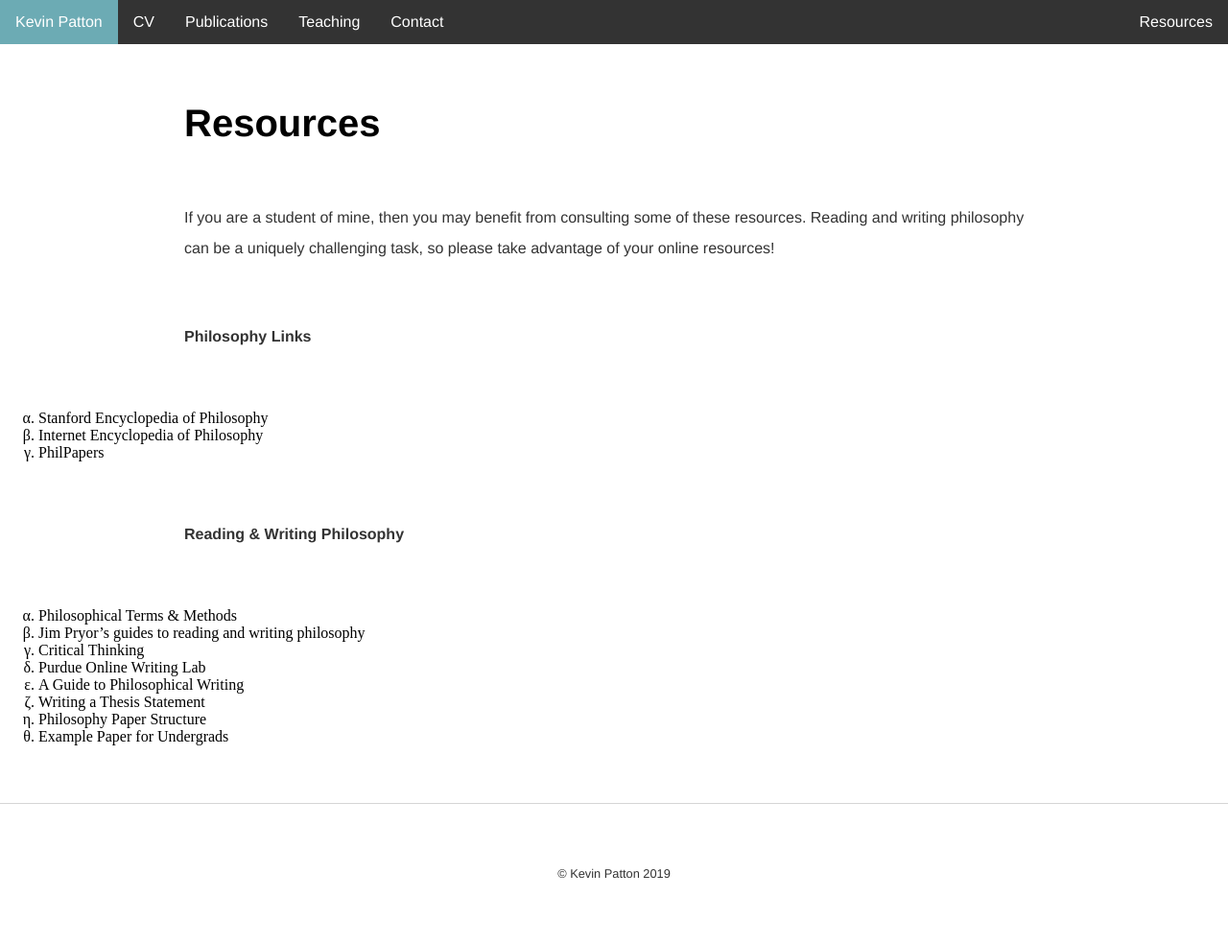
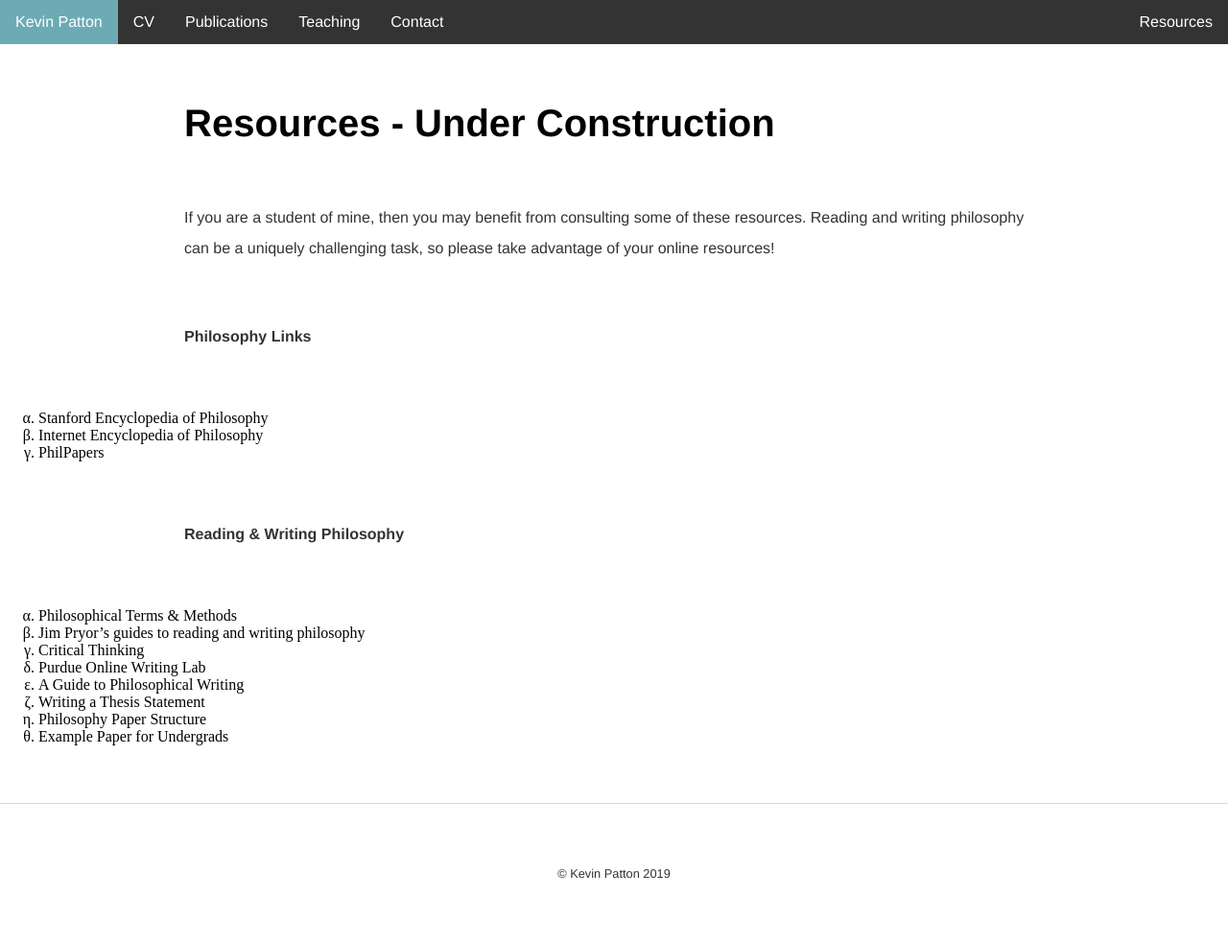
Before and after one commit to kevinjpatton/kevinjpatton.github.io, a Jekyll site: the page built from resources/index.html, in a window 1280 px wide. Shown: the whole page at 96% size. Built offline with Jekyll 4.4.1, drawn with Linux system fonts in a browser that asks for light colours; Markdown is read by kramdown in place of the engine named in the settings.

Commit message:
Update index.html

```diff
--- a/resources/index.html
+++ b/resources/index.html
@@ -2,7 +2,7 @@
 layout: default
 title: Resources
 ---
-<h1>Resources</h1>
+<h1>Resources - Under Construction</h1>
 <p>If you are a student of mine, then you may benefit from consulting some of these resources.  Reading and writing philosophy can be a uniquely challenging task, so please take advantage of your online resources!</p>
 <p>
 <p><b>Philosophy Links</b>
```
